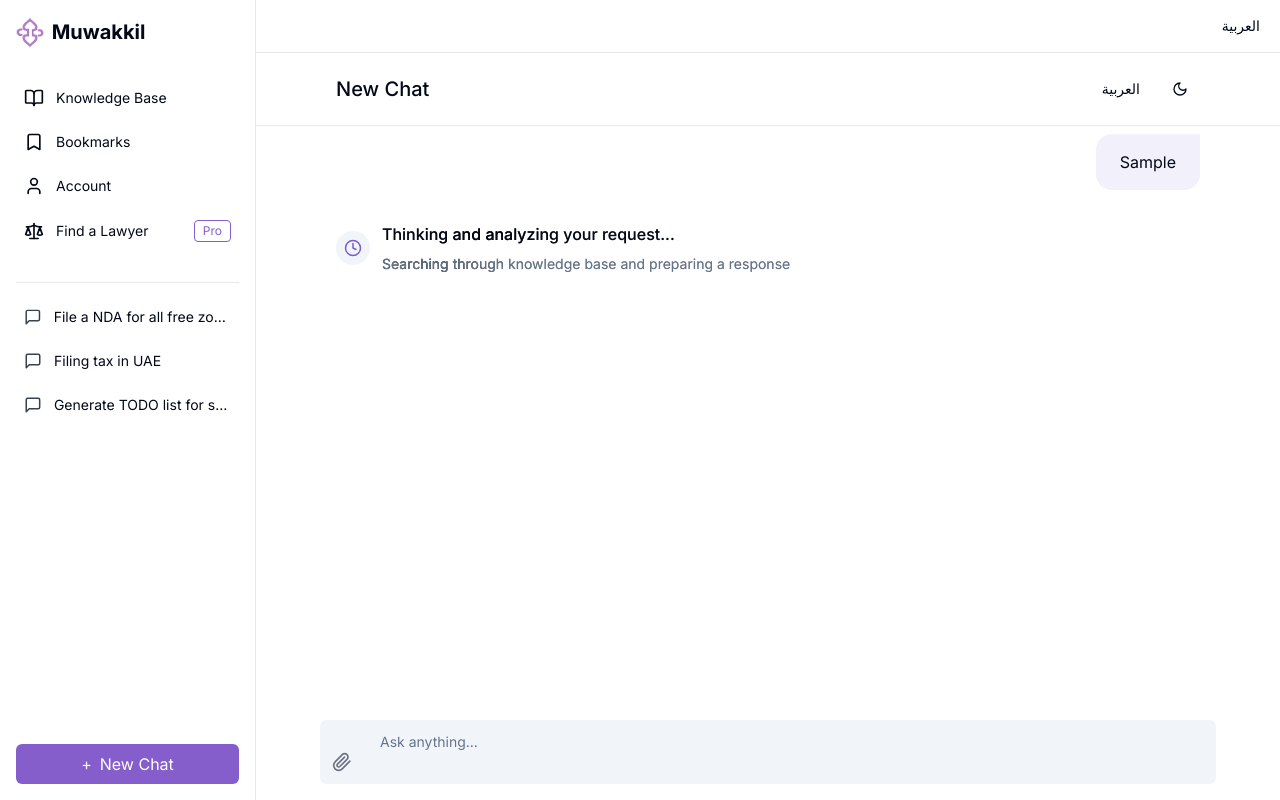
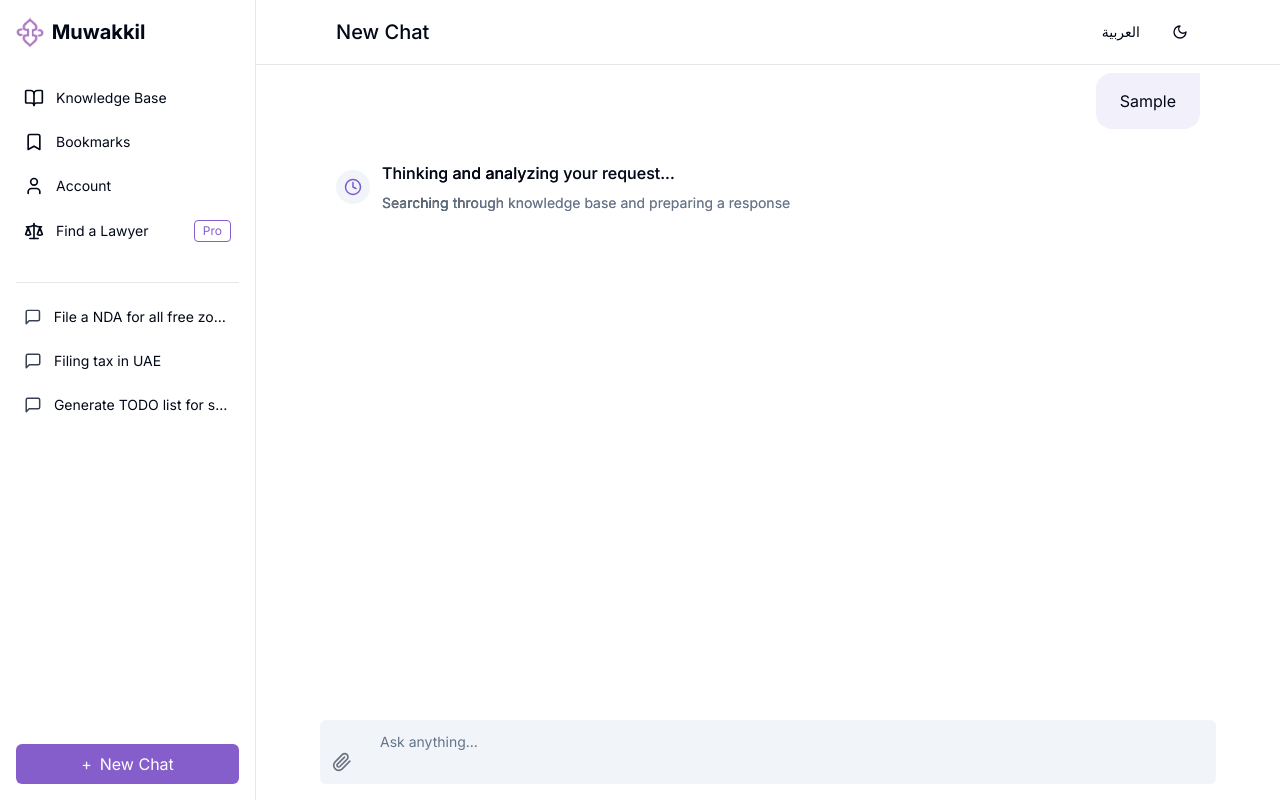
Before and after one commit to tzuyilee0728/muwakkil-uae-legal-aid, a React (Vite) app: page /app/chat in a window 1280 px wide. Both pictures are taken after typing "Sample" into the empty fields and a click on the button 1194 px from the left and 762 px from the top of the page. Built offline with nearby package versions, Linux system fonts and the light colour scheme.

Commit message:
Fix: Remove extra space in header
Removed the extra space above the title in the header and adjusted the layout of the language switch and theme toggle buttons.

```diff
--- a/src/components/chat/ChatHeader.tsx
+++ b/src/components/chat/ChatHeader.tsx
@@ -18,8 +18,8 @@ const ChatHeader: React.FC<ChatHeaderProps> = ({ title, timestamp }) => {
   const { t } = useTranslation();
 
   return (
-    <div className="border-b border-gray-200 dark:border-gray-700 p-4 bg-background dark:bg-background">
-      <div className="max-w-4xl mx-auto px-4 flex justify-between items-center">
+    <div className="border-b border-gray-200 dark:border-gray-700 bg-background dark:bg-background">
+      <div className="max-w-4xl mx-auto px-4 flex justify-between items-center py-3">
         <div>
           <h1 className="text-xl font-medium text-foreground dark:text-foreground">
             {title === "New Chat" ? t('common.newChat') : title}
--- a/src/layouts/AppLayout.tsx
+++ b/src/layouts/AppLayout.tsx
@@ -2,16 +2,12 @@
 import React from 'react';
 import { Outlet } from 'react-router-dom';
 import Sidebar from '../components/Sidebar';
-import LanguageSwitch from '../components/LanguageSwitch';
 
 const AppLayout: React.FC = () => {
   return (
     <div className="flex h-screen bg-gray-50 dark:bg-gray-900">
       <Sidebar />
       <div className="flex-1 flex flex-col overflow-hidden">
-        <div className="p-2 bg-white dark:bg-gray-800 border-b border-gray-200 dark:border-gray-700 flex justify-end">
-          <LanguageSwitch />
-        </div>
         <main className="flex-1 overflow-auto bg-white dark:bg-gray-900">
           <Outlet />
         </main>
--- a/src/pages/LandingPage.tsx
+++ b/src/pages/LandingPage.tsx
@@ -11,10 +11,12 @@ const LandingPage: React.FC = () => {
   return (
     <div className="min-h-screen bg-white dark:bg-gray-900">
       <Header />
-      <HeroSection />
-      <FeaturesSection />
-      <TestimonialsSection />
-      <PricingSection />
+      <div className="pt-16"> {/* Add padding top to account for fixed header */}
+        <HeroSection />
+        <FeaturesSection />
+        <TestimonialsSection />
+        <PricingSection />
+      </div>
       <Footer />
     </div>
   );
```
